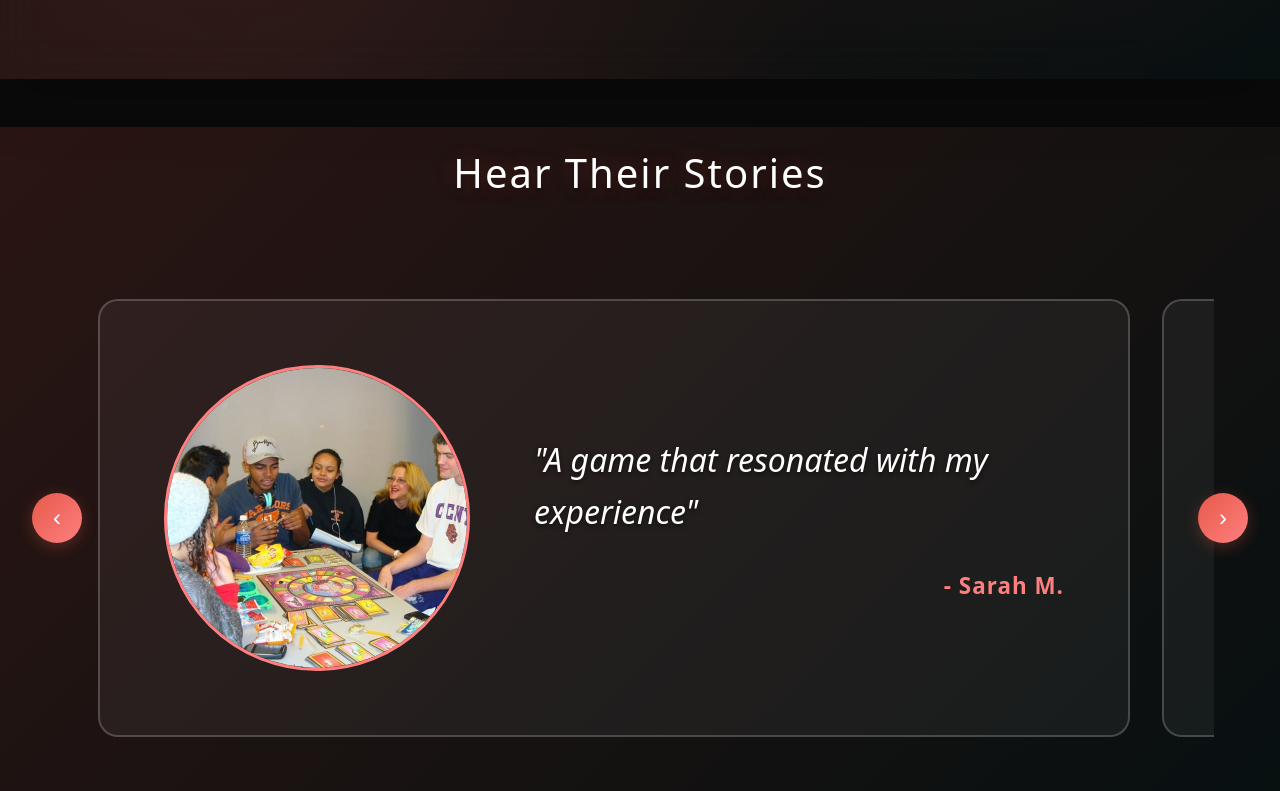
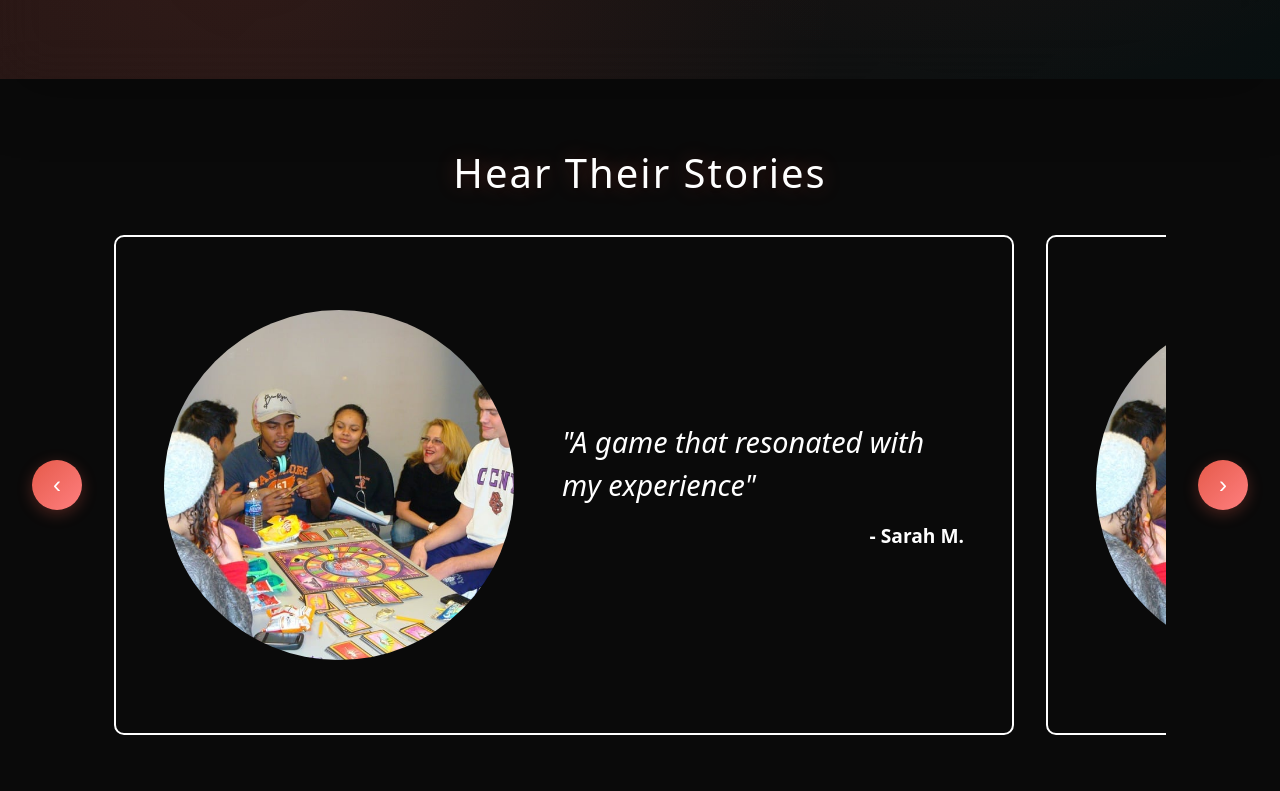
Before and after one commit to wahabahmed25/trance4mation-temp, a React (Vite) app: page / in a window 1280 px wide. Shown: the part 1449-2240 px from the top of the page. Built offline with nearby package versions, Linux system fonts and the light colour scheme.

Commit message:
removed excessive css for the testimonial section.

```diff
--- a/src/pages/Home.css
+++ b/src/pages/Home.css
@@ -226,35 +226,25 @@ h2 {
           HEAR THEIR STORIES SECTION
    ========================================== */
 .testimonials-section {
-  padding: 1rem 2rem;
-  padding-bottom: 5rem;
+  padding: 2rem;
   margin: 3rem 0;
   display: flex;
   flex-direction: column;
-  gap: 3rem;
-  background: var(--gradient-section);
-  position: relative;
-  overflow: hidden;
+  gap: 2rem;
 }
 
 .testimonials-carousel-wrapper {
-  position: relative;
   display: flex;
   align-items: center;
-  margin-top: 2rem;
-  margin-bottom: 2rem;
+  gap: 1rem;
 }
 
 .testimonials-container {
   display: flex;
   gap: 2rem;
   overflow-x: auto;
-  overflow-y: hidden;
   scroll-behavior: smooth;
   scroll-snap-type: x mandatory;
-  padding: 1rem 2rem;
-  margin-left: -2rem;
-  margin-right: -2rem;
   flex: 1;
 }
 
@@ -268,50 +258,44 @@ h2 {
 }
 
 .testimonial-card {
-  min-width: 900px;
-  max-width: 1000px;
+  min-width: 800px;
+  min-height: 400px;
   display: flex;
   align-items: center;
-  gap: 4rem;
-  background: rgba(255, 255, 255, 0.05);
-  border: 2px solid rgba(255, 255, 255, 0.2);
-  border-radius: 20px;
-  padding: 4rem;
+  gap: 3rem;
+  border: 2px solid white;
+  border-radius: 10px;
+  padding: 3rem;
   scroll-snap-align: center;
-  margin: 0 auto;
 }
 
 .testimonial-img {
-  width: 300px;
-  height: 300px;
+  width: 350px;
+  height: 350px;
   object-fit: cover;
   border-radius: 50%;
   flex-shrink: 0;
-  border: 3px solid var(--golden-glow);
 }
 
 .testimonial-quote {
   display: flex;
   flex-direction: column;
-  gap: 2rem;
-  flex: 1;
+  gap: 1rem;
 }
 
 .testimonial-quote p {
-  font-size: 2rem;
+  font-size: 1.8rem;
   color: var(--text-white);
   font-style: italic;
-  line-height: 1.6;
+  line-height: 1.5;
   margin: 0;
-  text-shadow: 0 2px 4px var(--black-alpha-50);
 }
 
 .testimonial-author {
-  font-size: 1.4rem;
-  color: var(--golden-glow);
+  font-size: 1.2rem;
+  color: var(--text-white);
   font-weight: 600;
   text-align: right;
-  letter-spacing: 1px;
 }
 
 /* ==========================================
--- a/src/pages/Home.tsx
+++ b/src/pages/Home.tsx
@@ -52,14 +52,14 @@ function Home() {
     const scrollTestimonialsLeft = () => {
         // If the testimonials div exists, scroll it to the left
         if (testimonialsRef.current) {
-            testimonialsRef.current.scrollBy({ left: -920, behavior: 'smooth' }); // testimonial card width + gap
+            testimonialsRef.current.scrollBy({ left: -820, behavior: 'smooth' }); // testimonial card width + gap
         }
     };
 
     const scrollTestimonialsRight = () => {
         // If the testimonials div exists, scroll it to the right
         if (testimonialsRef.current) {
-            testimonialsRef.current.scrollBy({ left: 920, behavior: 'smooth' }); // testimonial card width + gap
+            testimonialsRef.current.scrollBy({ left: 820, behavior: 'smooth' }); // testimonial card width + gap
         }
     };
 
```
